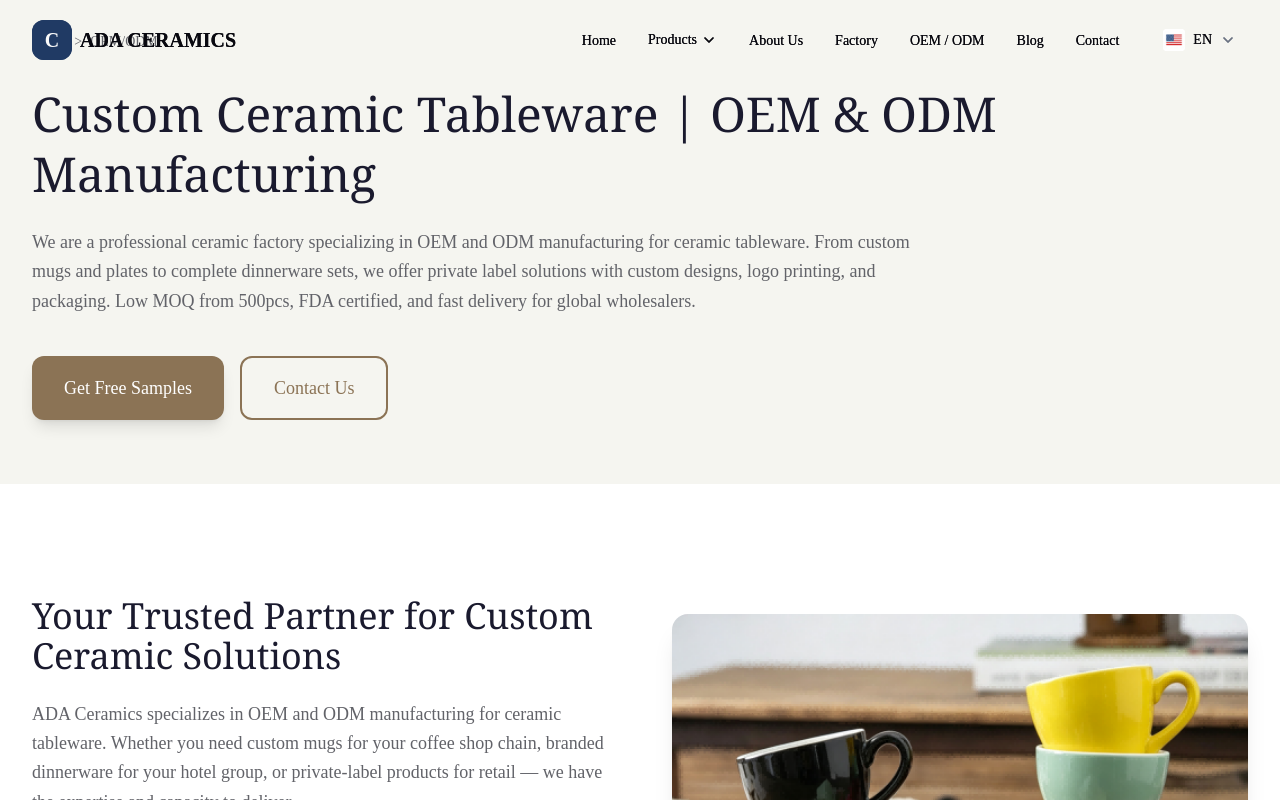
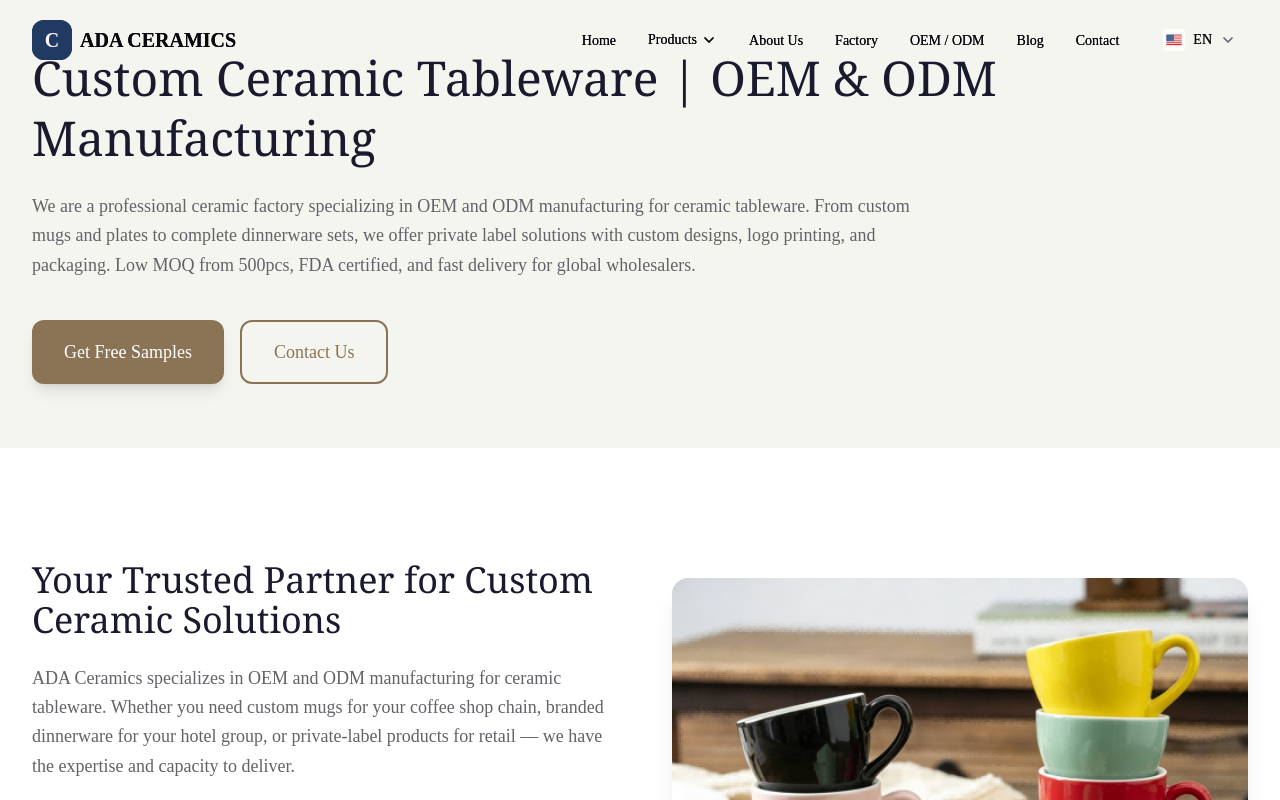
Before and after one commit to ADA-Ceramics/Ada-Ceramics-260525, a Next.js app: page /en/oem-odm in a window 1280 px wide. Shown: the top 800 px of the page. Built offline with nearby package versions, Linux system fonts and the light colour scheme.

Commit message:
fix: remove extra breadcrumb text under brand name
Clean up header by removing misplaced breadcrumb for better layout.

```diff
--- a/components/pages/oemodm-client.tsx
+++ b/components/pages/oemodm-client.tsx
@@ -116,21 +116,8 @@ export function OemOdmClient() {
       <Header />
 
       {/* 2. 首屏横幅 - 简洁背景色风格 */}
-      <section className="bg-[#f5f5f0] pt-8 pb-16">
+      <section className="bg-[#f5f5f0] pt-12 pb-16">
         <div className="max-w-7xl mx-auto px-4 sm:px-6 lg:px-8">
-          {/* 面包屑导航 */}
-          <nav className="mb-8" aria-label="Breadcrumb">
-            <ol className="flex items-center gap-2 text-sm">
-              <li>
-                <Link href="/en" className="text-[#8b7355] hover:underline">
-                  Home
-                </Link>
-              </li>
-              <li className="text-muted-foreground">&gt;</li>
-              <li className="text-muted-foreground">OEM/ODM</li>
-            </ol>
-          </nav>
-
           {/* 标题和描述 */}
           <h1 className="text-3xl sm:text-4xl lg:text-5xl font-serif font-normal text-[#1a1a2e] mb-6 leading-tight">
             Custom Ceramic Tableware | OEM & ODM Manufacturing
```
